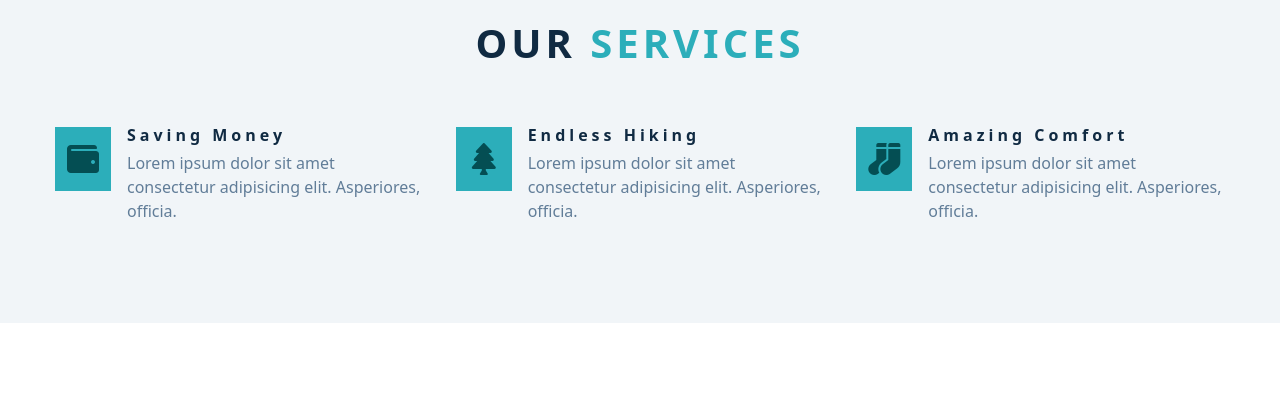
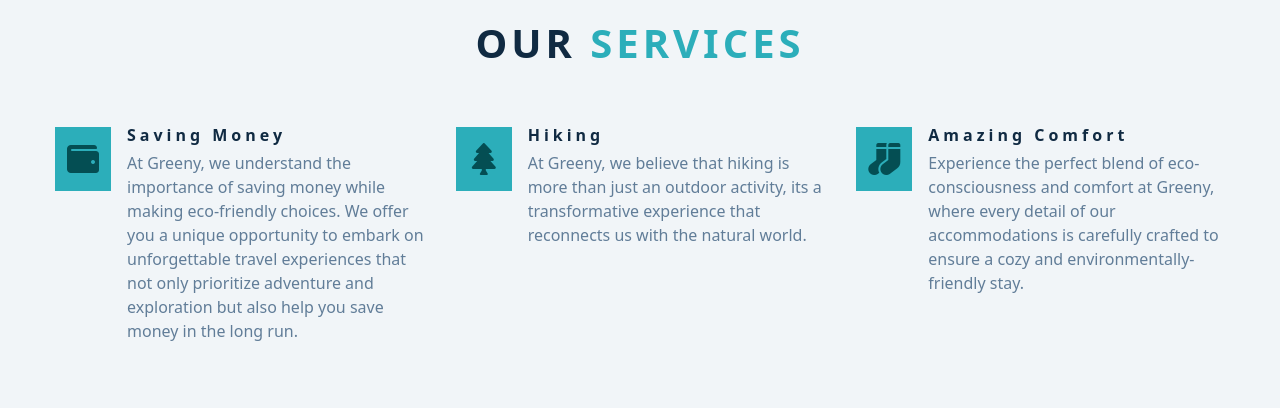
Before and after one commit to Stiflerzak/Greenapp, a React (Create React App) app: page / in a window 1280 px wide. Shown: the part 1700-2108 px from the top of the page. Built offline with nearby package versions, Linux system fonts and the light colour scheme.

Commit message:
Refactored code

```diff
--- a/src/components/Services.js
+++ b/src/components/Services.js
@@ -1,50 +1,26 @@
-import Title from './Title'
+import Title from "./Title";
+import { services } from "../data";
 
 const Services = () => {
   return (
     <section className="section services" id="services">
-    <Title title= 'Our' subTitle='Services'/>
-
+      <Title title="Our" subTitle="Services" />
 
       <div className="section-center services-center">
-        <article className="service">
-          <span className="service-icon">
-            <i className="fas fa-wallet fa-fw"></i>
-          </span>
-          <div className="service-info">
-            <h4 className="service-title">Saving Money</h4>
-            <p className="service-text">
-              Lorem ipsum dolor sit amet consectetur adipisicing elit.
-              Asperiores, officia.
-            </p>
-          </div>
-        </article>
-
-        <article className="service">
-          <span className="service-icon">
-            <i className="fas fa-tree fa-fw"></i>
-          </span>
-          <div className="service-info">
-            <h4 className="service-title">endless hiking</h4>
-            <p className="service-text">
-              Lorem ipsum dolor sit amet consectetur adipisicing elit.
-              Asperiores, officia.
-            </p>
-          </div>
-        </article>
-
-        <article className="service">
-          <span className="service-icon">
-            <i className="fas fa-socks fa-fw"></i>
-          </span>
-          <div className="service-info">
-            <h4 className="service-title">amazing comfort</h4>
-            <p className="service-text">
-              Lorem ipsum dolor sit amet consectetur adipisicing elit.
-              Asperiores, officia.
-            </p>
-          </div>
-        </article>
+        {services.map((service) => {
+          const { id, icon, title, text } = service;
+          return (
+            <article className="service" key={id}>
+              <span className="service-icon">
+                <i className={icon}></i>
+              </span>
+              <div className="service-info">
+                <h4 className="service-title">{title}</h4>
+                <p className="service-text">{text}</p>
+              </div>
+            </article>
+          );
+        })}
       </div>
     </section>
   );
--- a/src/data.js
+++ b/src/data.js
@@ -14,3 +14,10 @@
     {id: 2, href: 'https://www.twitter.com', icon: 'fab fa-twitter'},
     {id: 3, href: 'https://www.twitter.com', icon: 'fab fa-squarespace'},
 ]
+
+// services data
+export const services= [
+    {id: 1, icon: 'fas fa-wallet fa-fw', title: 'Saving Money', text:'At Greeny, we understand the importance of saving money while making eco-friendly choices. We offer you a unique opportunity to embark on unforgettable travel experiences that not only prioritize adventure and exploration but also help you save money in the long run.'},
+    {id: 2, icon: 'fas fa-tree fa-fw', title: 'Hiking', text:'At Greeny, we believe that hiking is more than just an outdoor activity, its a transformative experience that reconnects us with the natural world. '},
+    {id: 3, icon: 'fas fa-socks fa-fw', title: 'amazing comfort', text:'Experience the perfect blend of eco-consciousness and comfort at Greeny, where every detail of our accommodations is carefully crafted to ensure a cozy and environmentally-friendly stay.'},
+]
```
